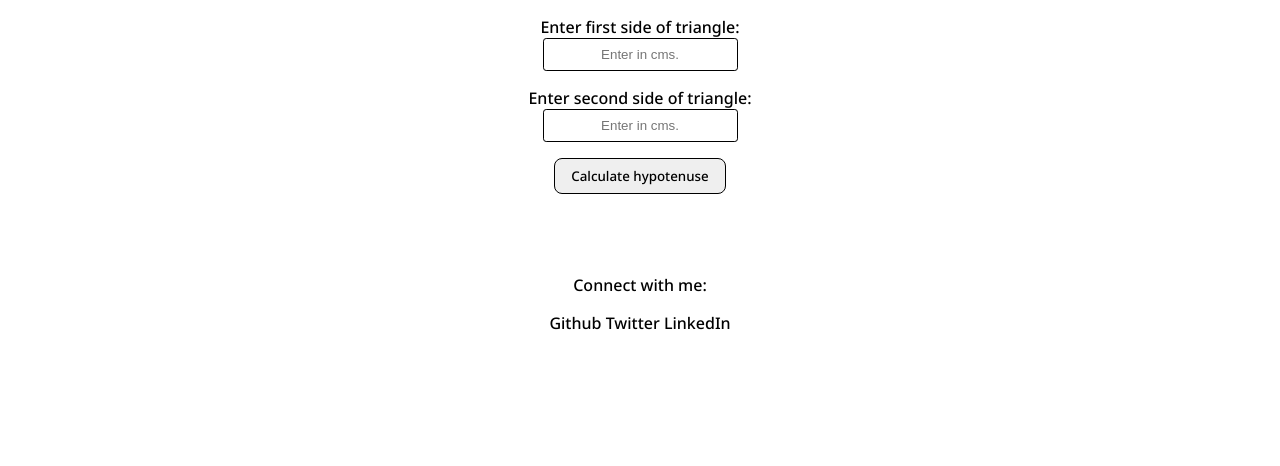
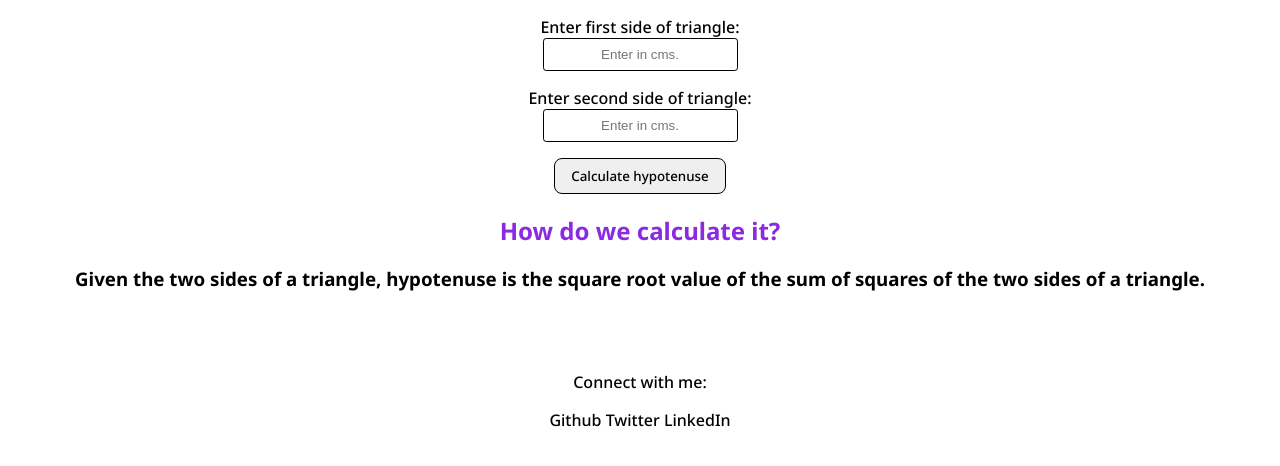
Before and after one commit to swapnilbawane/know-trianglesv1, a plain HTML site: page hypotenuse.html in a window 1280 px wide. Shown: the part 224-690 px from the top of the page. Drawn offline with Linux system fonts and the light colour scheme.

Commit message:
added text after submit button to 3 pages/
Area of Triangle. Hypotenuse and Is it a Triangle pages got new text added as How do we calculate it?

Feature to add text file added containing its text.

```diff
--- a/hypotenuse.html
+++ b/hypotenuse.html
@@ -70,7 +70,10 @@
 
     <button id="btn-calchypo"> Calculate hypotenuse </button>
 
-    <p id="notify" hidden> </p>
+<h2 class="how-do-we"> How do we calculate it? </h2>
+<h3 class="explanation"> Given the two sides of a triangle, hypotenuse is the square root value of the sum of squares of the two sides of a triangle.  </h3>
+
+<p id="notify" hidden> </p>
 
     </main>
 
--- a/styles.css
+++ b/styles.css
@@ -247,3 +247,10 @@ margin-top: 2rem;
     border-radius: 0.5rem;
     font-family: 'Noto Sans', sans-serif;
 }
+
+/* // how do we  */
+
+.how-do-we {
+    text-align: center;
+    color: var(--blueviolet);
+}
```
Also changed, not shown: areaoftriangle.html (+3 -0 lines), index.html (+4 -0 lines), documents/feature to add.txt (added).
